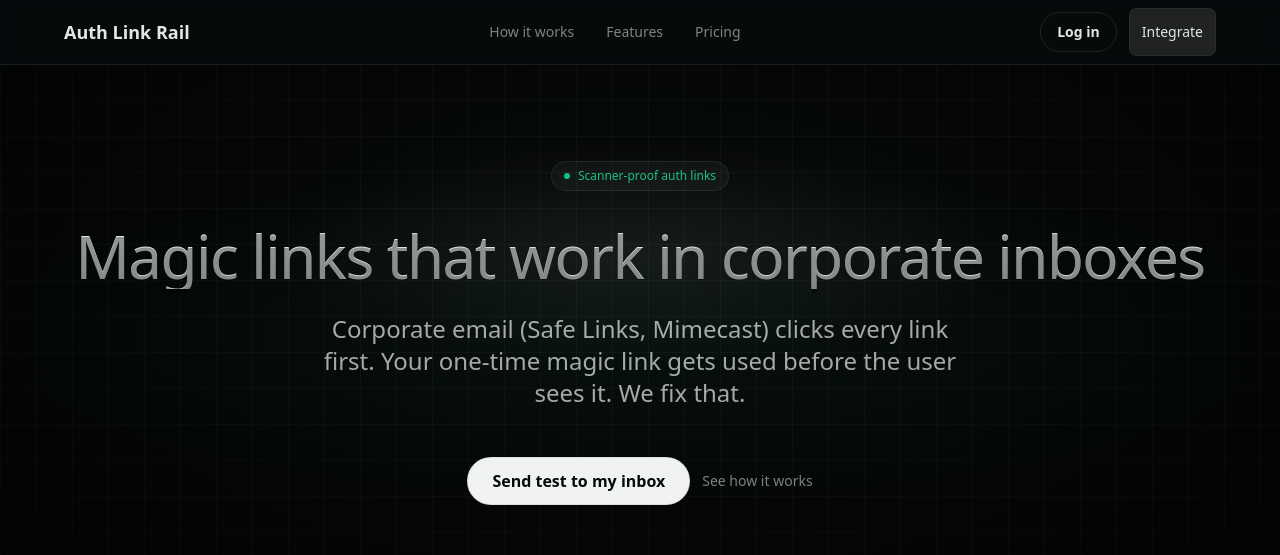
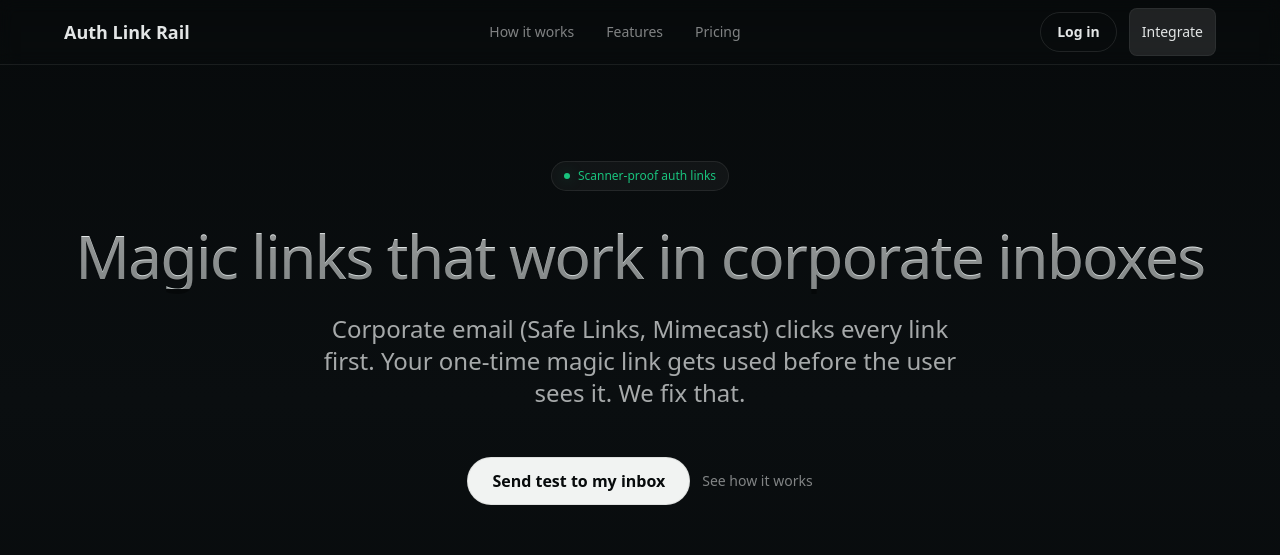
Before and after one commit to macuunamatata/Suqram, a Next.js app in the folder site/: page / in a window 1280 px wide. Shown: the top 555 px of the page. Built offline with nearby package versions, Linux system fonts and the light colour scheme.

Commit message:
Polish UI/UX to domained feel

```diff
--- a/site/app/globals.css
+++ b/site/app/globals.css
@@ -66,7 +66,9 @@
 
 body {
   color: var(--text);
-  background: var(--bg);
+  background: linear-gradient(180deg, #070A0B 0%, #0A0E10 50%, #070A0B 100%);
+  background-attachment: fixed;
+  min-height: 100vh;
   font-family: system-ui, -apple-system, BlinkMacSystemFont, "Segoe UI", Roboto, sans-serif;
   line-height: 1.55;
   -webkit-font-smoothing: antialiased;
@@ -367,66 +369,22 @@ h3 {
     border-top: 1px solid var(--border);
   }
 
-  /* Section wrapper: gradient fades at top/bottom (no hard divider lines) */
+  /* Section wrapper: padding only (single page gradient handles background) */
   .section-fade {
-    position: relative;
-    padding-top: 4rem;   /* 64px mobile */
+    padding-top: 4rem;
     padding-bottom: 4rem;
   }
   @media (min-width: 640px) {
     .section-fade {
-      padding-top: 6rem;   /* 96px desktop */
+      padding-top: 6rem;
       padding-bottom: 6rem;
     }
   }
   @media (min-width: 1024px) {
     .section-fade {
-      padding-top: 7.5rem; /* 120px */
+      padding-top: 7.5rem;
       padding-bottom: 7.5rem;
     }
-  }
-  .section-fade::before {
-    content: "";
-    position: absolute;
-    left: 0;
-    right: 0;
-    top: 0;
-    height: 80px;
-    pointer-events: none;
-    z-index: 0;
-    background: linear-gradient(to bottom, var(--bg), transparent);
-  }
-  .section-fade::after {
-    content: "";
-    position: absolute;
-    left: 0;
-    right: 0;
-    bottom: 0;
-    height: 80px;
-    pointer-events: none;
-    z-index: 0;
-    background: linear-gradient(to top, var(--bg), transparent);
-  }
-  .section-fade > * {
-    position: relative;
-    z-index: 1;
-  }
-
-  /* Ambient glow — very low opacity (< 6%), premium teal or warm wash */
-  .glow-teal {
-    position: relative;
-  }
-  .glow-teal::before {
-    content: "";
-    position: absolute;
-    inset: -20% 0;
-    pointer-events: none;
-    z-index: 0;
-    background: radial-gradient(ellipse 80% 50% at 50% 50%, rgba(25, 195, 125, 0.04), transparent 70%);
-  }
-  .glow-teal > * {
-    position: relative;
-    z-index: 1;
   }
 
   /* IconBadge: small rounded square, subtle surface, icon inside */
@@ -446,37 +404,9 @@ h3 {
     color: var(--accent);
   }
 
-  /* Hero: Domained-style — base, grid (below), then center spotlight + vignette — hero only */
+  /* Hero: no extra layers; page gradient is the only background */
   .hero-bg {
-    position: relative;
-    background-color: var(--bg);
-  }
-  /* Grid overlay: 1px lines, var(--grid), ~36px spacing; must be barely perceptible */
-  .hero-bg::before {
-    content: "";
-    position: absolute;
-    inset: 0;
-    pointer-events: none;
-    z-index: 0;
-    background-image:
-      repeating-linear-gradient(0deg, var(--grid) 0, var(--grid) 1px, transparent 1px, transparent 36px),
-      repeating-linear-gradient(90deg, var(--grid) 0, var(--grid) 1px, transparent 1px, transparent 36px);
-    background-size: 36px 36px;
-  }
-  /* Center spotlight + edge vignette (above grid so grid fades at edges) */
-  .hero-bg::after {
-    content: "";
-    position: absolute;
-    inset: 0;
-    pointer-events: none;
-    z-index: 1;
-    background:
-      radial-gradient(closest-side at 50% 35%, rgba(255, 255, 255, 0.06), rgba(0, 0, 0, 0) 60%),
-      radial-gradient(1200px 600px at 50% 40%, rgba(0, 0, 0, 0) 0%, rgba(0, 0, 0, 0.65) 70%, rgba(0, 0, 0, 0.85) 100%);
-  }
-  .hero-bg > * {
-    position: relative;
-    z-index: 2;
+    /* no grid, no vignette */
   }
 }
 
--- a/site/app/layout.tsx
+++ b/site/app/layout.tsx
@@ -35,7 +35,7 @@ export default function RootLayout({
 }>) {
   return (
     <html lang="en" className="scroll-smooth">
-      <body className="relative z-10 min-h-screen flex flex-col antialiased bg-[var(--bg)]">
+      <body className="relative z-10 min-h-screen flex flex-col antialiased">
         <header className="sticky top-0 z-50 border-b border-[var(--border)] bg-[var(--panel)]/95 backdrop-blur supports-[backdrop-filter]:bg-[var(--panel)]/90">
           <div className="mx-auto flex h-16 max-w-[1200px] items-center justify-between gap-6 px-4 sm:px-6">
             <a
--- a/site/app/page.tsx
+++ b/site/app/page.tsx
@@ -160,7 +160,7 @@ export default function HomePage() {
     <>
       {/* Hero: grid only here; subtle teal wash behind content */}
       <section className={`hero-bg ${HERO_PY}`}>
-        <div className={`glow-teal ${CONTAINER} text-center`}>
+        <div className={`${CONTAINER} text-center`}>
           <p className="pill-hero inline-flex items-center gap-2 text-xs">
             <span className="pill-hero-dot" aria-hidden />
             Scanner-proof auth links
@@ -237,7 +237,7 @@ export default function HomePage() {
       </Section>
 
       {/* Features — ambient teal glow */}
-      <Section id="features" glow="teal" containerClassName={CONTAINER}>
+      <Section id="features" containerClassName={CONTAINER}>
         <h2 className="section-h2 text-center">
           Features
         </h2>
```
